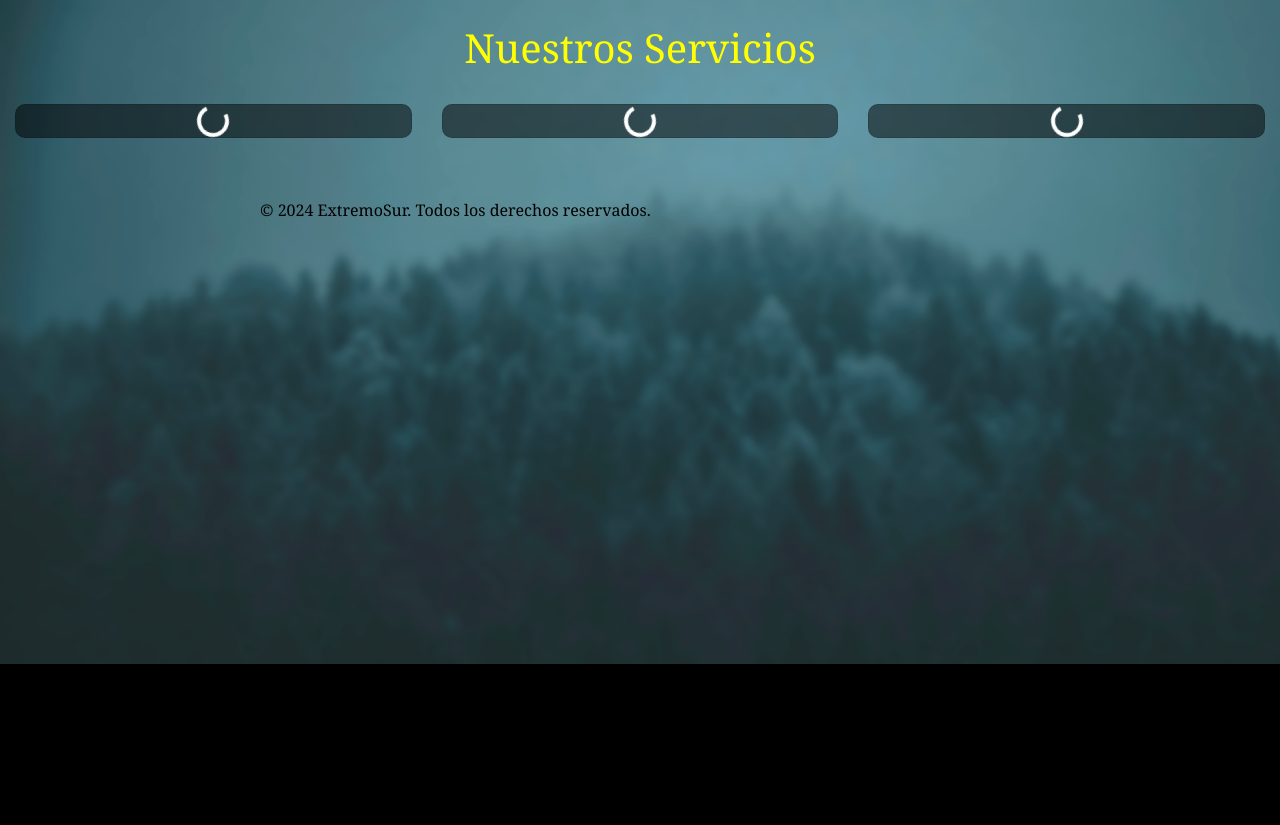
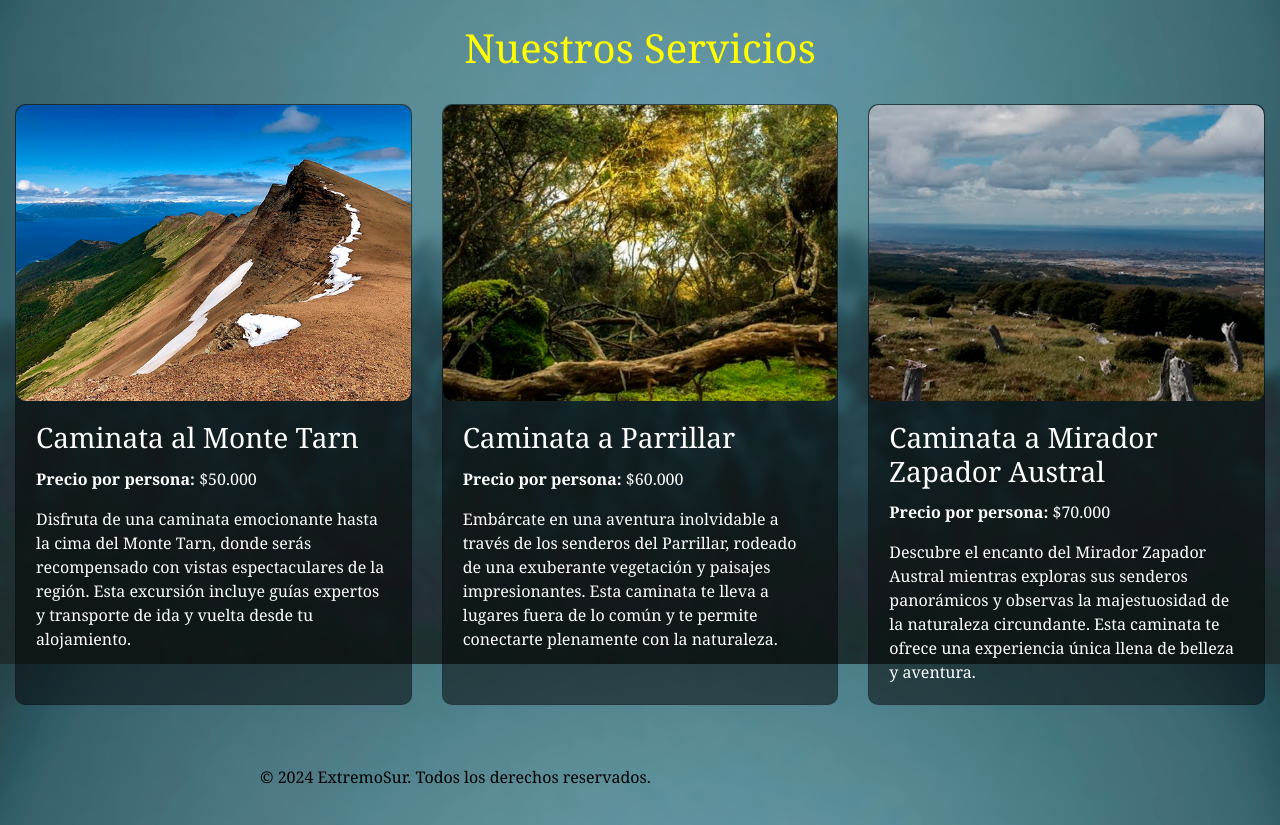
Before and after one commit to lukashaltenhof/evaluacion3, a Django app: page /nuestros_servicios/ in a window 1280 px wide. Shown: the part 136-961 px from the top of the page. Before the commit the page ends 800 px from the top, so only its background shows below. Run offline with Django 5.2, Linux system fonts and the light colour scheme.

Commit message:
Fixeado nuestros_servicios

```diff
--- a/extremosur/gestionviajes/templates/base.html
+++ b/extremosur/gestionviajes/templates/base.html
@@ -10,7 +10,7 @@
     <link rel="stylesheet" href="https://cdn.jsdelivr.net/npm/bootstrap@4.6.2/dist/css/bootstrap.min.css"
           crossorigin="anonymous">
 
-    <!-- Mi hoja de estilos CSS -->
+    <!-- Mi hoja de estilos CSS a-->
     <link rel="stylesheet" href="{% static 'css/styles.css' %}" />
 
     <!-- jQuery -->
--- a/extremosur/gestionviajes/templates/nuestros_servicios.html
+++ b/extremosur/gestionviajes/templates/nuestros_servicios.html
@@ -1,4 +1,6 @@
 {% extends 'base.html' %}
+
+{% load static %}
 
 {% block title %}
     Nuestros Servicios - Turismo ExtremoSur
@@ -6,12 +8,10 @@
 
 {% block extra_css %}
     <!-- Mi hoja de estilos CSS -->
-    <link rel="stylesheet" href="{'css/styles.css' %}" />
+    <link rel="stylesheet" href="{% static 'css/styles.css' %}" />
 {% endblock %}
 
 {% block content %}
-    {% load static %}
-
     <section id="nuestros-servicios">
         <div class="container-fluid">
             <div class="row">
@@ -21,54 +21,30 @@
                     <br>
                     <div class="card-deck">
                         <div class="card">
-                            <!-- Content initially hidden -->
-                            <div class="card-body d-none" id="content1">
+                            <img src="{% static 'img/monte_tarn.png' %}" class="card-img-top" id="img1" alt="Monte Tarn" data-toggle="modal" data-target="#monteTarnModal">
+                            <div class="card-body" id="content1">
                                 <h3 class="card-title">Caminata al Monte Tarn</h3>
                                 <p class="card-text"><strong>Precio por persona:</strong> $50.000</p>
                                 <p class="card-text">Disfruta de una caminata emocionante hasta la cima del Monte Tarn, donde serás recompensado con vistas espectaculares de la región. Esta excursión incluye guías expertos y transporte de ida y vuelta desde tu alojamiento.</p>
                             </div>
-                            <!-- Initial spinner -->
-                            <div class="d-flex justify-content-center align-items-center spinner-container" id="spinner1">
-                                <div class="spinner-border" role="status">
-                                    <span class="sr-only">Loading...</span>
-                                </div>
-                            </div>
-                            <!-- Initially hidden image -->
-                            <img src="{% static 'img/monte_tarn.png' %}" class="card-img-top d-none" id="img1" alt="Monte Tarn" data-toggle="modal" data-target="#monteTarnModal">
                         </div>
 
                         <div class="card">
-                            <!-- Content initially hidden -->
-                            <div class="card-body d-none" id="content2">
+                            <img src="{% static 'img/parrillar.png' %}" class="card-img-top" id="img2" alt="Parrillar" data-toggle="modal" data-target="#parrillarModal">
+                            <div class="card-body" id="content2">
                                 <h3 class="card-title">Caminata a Parrillar</h3>
                                 <p class="card-text"><strong>Precio por persona:</strong> $60.000</p>
                                 <p class="card-text">Embárcate en una aventura inolvidable a través de los senderos del Parrillar, rodeado de una exuberante vegetación y paisajes impresionantes. Esta caminata te lleva a lugares fuera de lo común y te permite conectarte plenamente con la naturaleza.</p>
                             </div>
-                            <!-- Initial spinner -->
-                            <div class="d-flex justify-content-center align-items-center spinner-container" id="spinner2">
-                                <div class="spinner-border" role="status">
-                                    <span class="sr-only">Loading...</span>
-                                </div>
-                            </div>
-                            <!-- Initially hidden image -->
-                            <img src="{% static 'img/parrillar.png' %}" class="card-img-top d-none" id="img2" alt="Parrillar" data-toggle="modal" data-target="#parrillarModal">
                         </div>
 
                         <div class="card">
-                            <!-- Content initially hidden -->
-                            <div class="card-body d-none" id="content3">
+                            <img src="{% static 'img/mirador_zapador_austral.png' %}" class="card-img-top" id="img3" alt="Mirador Zapador Austral" data-toggle="modal" data-target="#miradorZapadorModal">
+                            <div class="card-body" id="content3">
                                 <h3 class="card-title">Caminata a Mirador Zapador Austral</h3>
                                 <p class="card-text"><strong>Precio por persona:</strong> $70.000</p>
                                 <p class="card-text">Descubre el encanto del Mirador Zapador Austral mientras exploras sus senderos panorámicos y observas la majestuosidad de la naturaleza circundante. Esta caminata te ofrece una experiencia única llena de belleza y aventura.</p>
                             </div>
-                            <!-- Initial spinner -->
-                            <div class="d-flex justify-content-center align-items-center spinner-container" id="spinner3">
-                                <div class="spinner-border" role="status">
-                                    <span class="sr-only">Loading...</span>
-                                </div>
-                            </div>
-                            <!-- Initially hidden image -->
-                            <img src="{% static 'img/mirador_zapador_austral.png' %}" class="card-img-top d-none" id="img3" alt="Mirador Zapador Austral" data-toggle="modal" data-target="#miradorZapadorModal">
                         </div>
                     </div>
                 </div>
@@ -77,8 +53,7 @@
     </section>
 
     <!-- Modals for larger images -->
-    <div class="modal fade" id="monteTarnModal" tabindex="-1" role="dialog" aria-labelledby="monteTarnModalLabel"
-        aria-hidden="true">
+    <div class="modal fade" id="monteTarnModal" tabindex="-1" role="dialog" aria-labelledby="monteTarnModalLabel" aria-hidden="true">
         <div class="modal-dialog" role="document">
             <div class="modal-content">
                 <div class="modal-header">
@@ -94,8 +69,7 @@
         </div>
     </div>
 
-    <div class="modal fade" id="parrillarModal" tabindex="-1" role="dialog" aria-labelledby="parrillarModalLabel"
-        aria-hidden="true">
+    <div class="modal fade" id="parrillarModal" tabindex="-1" role="dialog" aria-labelledby="parrillarModalLabel" aria-hidden="true">
         <div class="modal-dialog" role="document">
             <div class="modal-content">
                 <div class="modal-header">
@@ -111,8 +85,7 @@
         </div>
     </div>
 
-    <div class="modal fade" id="miradorZapadorModal" tabindex="-1" role="dialog"
-        aria-labelledby="miradorZapadorModalLabel" aria-hidden="true">
+    <div class="modal fade" id="miradorZapadorModal" tabindex="-1" role="dialog" aria-labelledby="miradorZapadorModalLabel" aria-hidden="true">
         <div class="modal-dialog" role="document">
             <div class="modal-content">
                 <div class="modal-header">
--- a/extremosur/gestionviajes/views.py
+++ b/extremosur/gestionviajes/views.py
@@ -150,12 +150,12 @@ def paquete_delete(request, id):
 @staff_member_required
 def contacto_list(request):
     contactos = FormularioContacto.objects.all()
-    return render(request, 'gestionviajes/contacto_list.html', {'contactos': contactos})
+    return render(request, 'contacto_list.html', {'contactos': contactos})
 
 @staff_member_required
 def contacto_detail(request, id):
     contacto = get_object_or_404(FormularioContacto, id=id)
-    return render(request, 'gestionviajes/contacto_detail.html', {'contacto': contacto})
+    return render(request, 'contacto_detail.html', {'contacto': contacto})
 
 @staff_member_required
 def contacto_create(request):
@@ -166,7 +166,7 @@ def contacto_create(request):
             return redirect('contacto_list')
     else:
         form = ContactoForm()
-    return render(request, 'gestionviajes/contacto_form.html', {'form': form})
+    return render(request, 'contacto_form.html', {'form': form})
 
 @staff_member_required
 def contacto_update(request, id):
@@ -178,7 +178,7 @@ def contacto_update(request, id):
             return redirect('contacto_list')
     else:
         form = ContactoForm(instance=contacto)
-    return render(request, 'gestionviajes/contacto_form.html', {'form': form})
+    return render(request, 'contacto_form.html', {'form': form})
 
 @staff_member_required
 def contacto_delete(request, id):
@@ -186,4 +186,4 @@ def contacto_delete(request, id):
     if request.method == 'POST':
         contacto.delete()
         return redirect('contacto_list')
-    return render(request, 'gestionviajes/contacto_confirm_delete.html', {'contacto': contacto})
+    return render(request, 'contacto_confirm_delete.html', {'contacto': contacto})
```
Also changed, not shown: extremosur/db.sqlite3.
